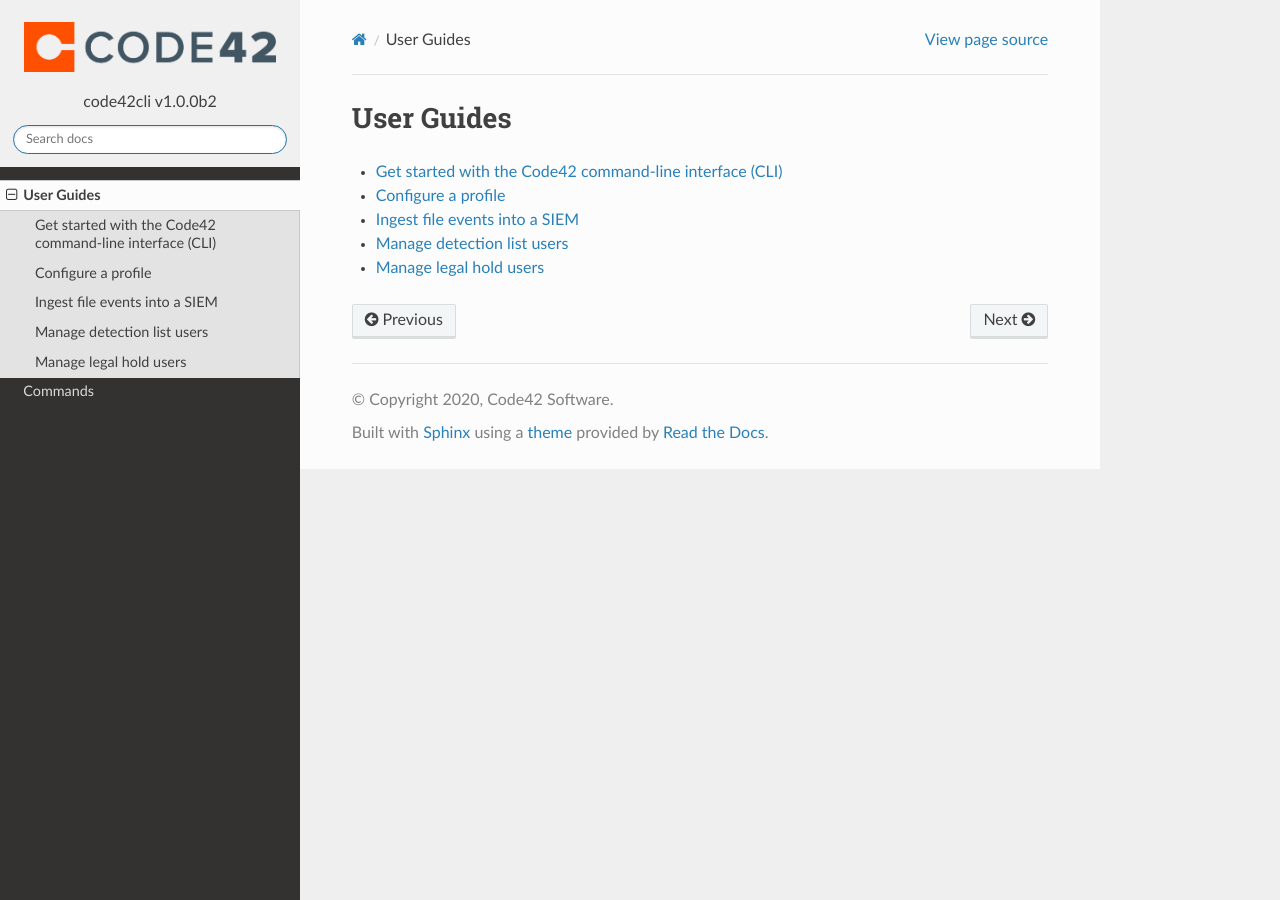
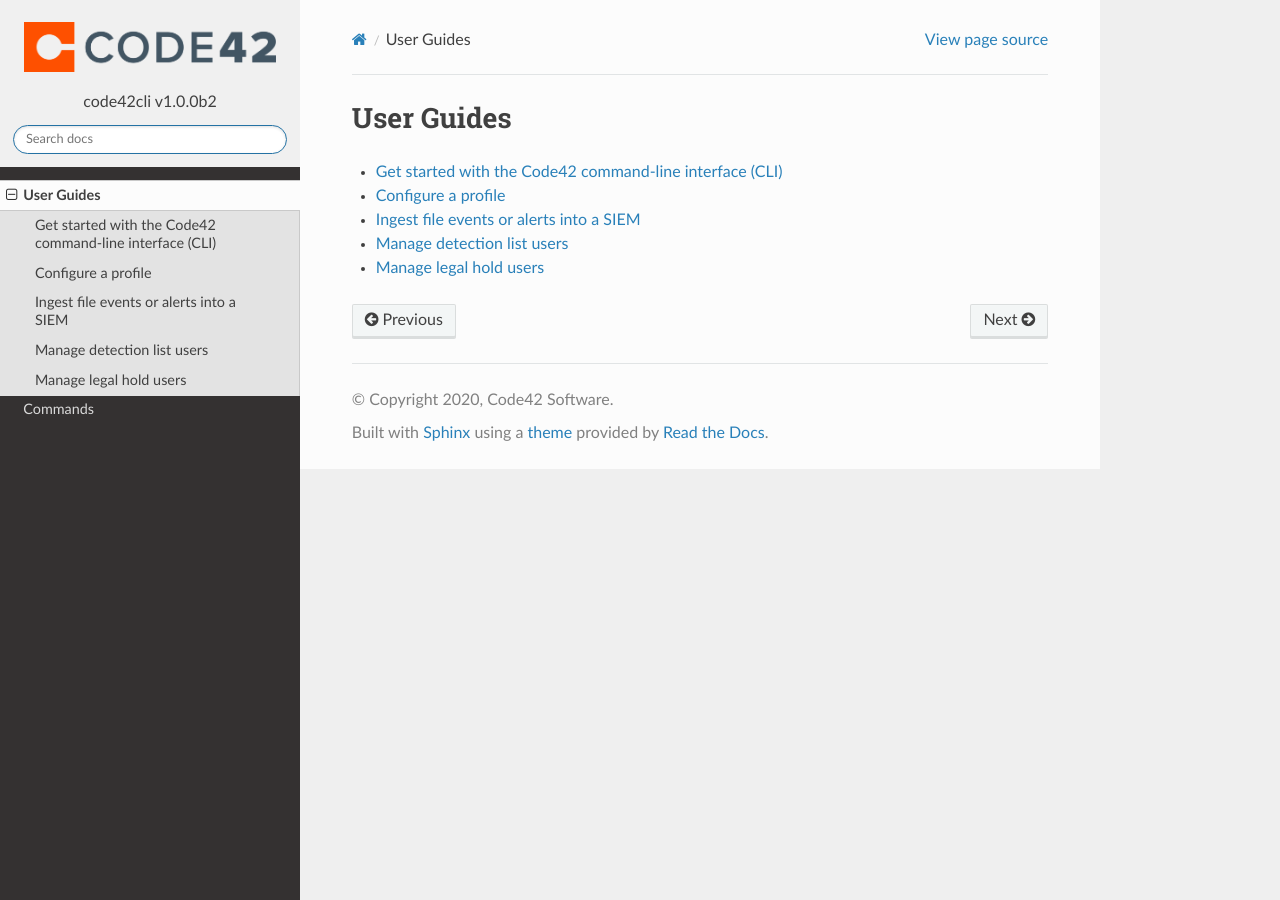
Before and after one commit to code42/code42cli, a Sphinx documentation site: the page built from docs/guides.md, in a window 1280 px wide. Built offline with Sphinx 7.4.7 and the Read the Docs theme 2.0.0, drawn with Linux system fonts in a browser that asks for light colours.

Commit message:
Update guides.md (#142)

```diff
--- a/docs/guides.md
+++ b/docs/guides.md
@@ -2,6 +2,6 @@
 
 * [Get started with the Code42 command-line interface (CLI)](userguides/gettingstarted.md)
 * [Configure a profile](userguides/profile.md)
-* [Ingest file events into a SIEM](userguides/siemexample.md)
+* [Ingest file events or alerts into a SIEM](userguides/siemexample.md)
 * [Manage detection list users](userguides/detectionlists.md)
 * [Manage legal hold users](userguides/legalhold.md)
```
